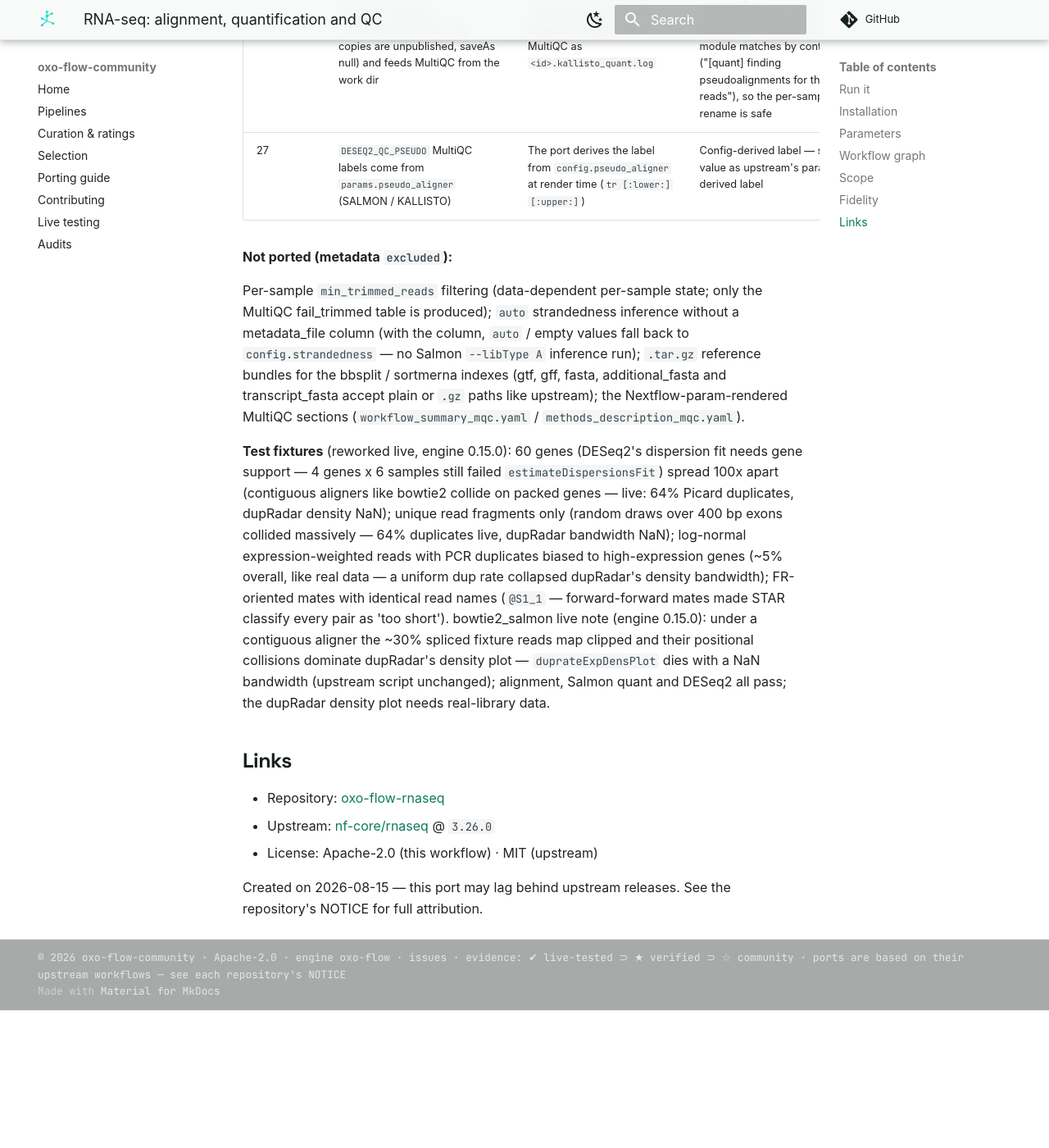
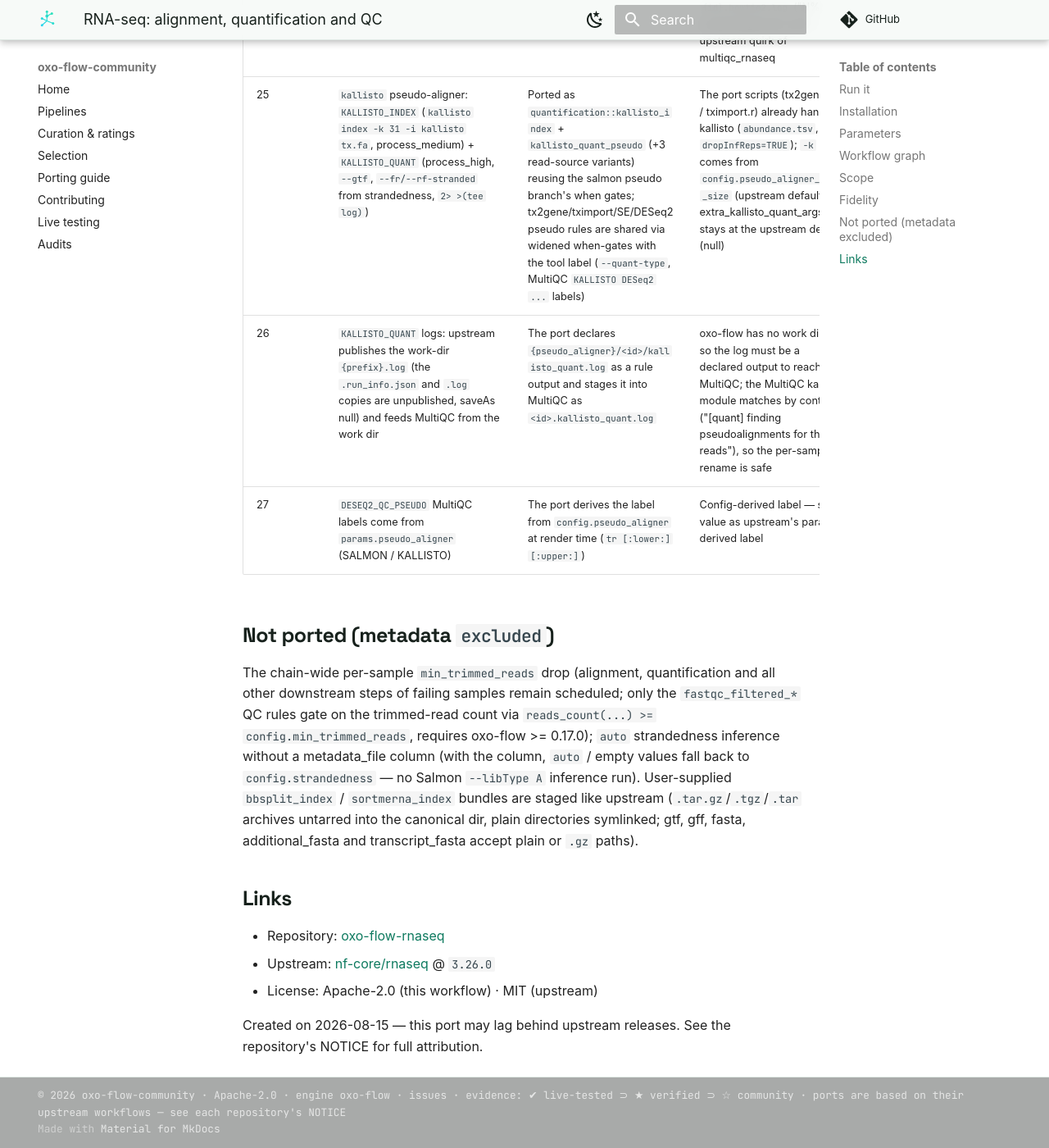
Before and after one commit to oxo-flow-community/oxo-flow-community.github.io, an MkDocs documentation site: the page built from docs/pipelines/oxo-flow-rnaseq.md, in a window 1280 px wide and 1400 px high, scrolled down 25945 px. Shown: the whole window at 82% size. Built offline with MkDocs 1.6.1 and Material for MkDocs 9.7.7, drawn with Linux system fonts in a browser that asks for light colours; comment, search, counter and statistics services are not loaded; before the commit the page ends 27177 px from its top, so only the background shows below that; some of the changed text lies outside the part shown.

Commit message:
census: rnaseq emits workflow_summary/methods_description MultiQC sections (M2-1) (#88)
Ported in oxo-flow-rnaseq#18: paramsSummaryMap + paramsSummaryMultiqc
now render workflow_summary_mqc.yaml / methods_description_mqc.yaml.
Excluded census 50 -> 49; engine floor 0.17.0; fidelity_md re-extracted.

Issue: oxo-flow-community/oxo-flow-community.github.io#74 (M2)

🤖 Generated with [Claude Code](https://claude.com/claude-code)

Co-authored-by: Claude <noreply@anthropic.com>

```diff
--- a/docs/pipelines/oxo-flow-rnaseq.md
+++ b/docs/pipelines/oxo-flow-rnaseq.md
@@ -37,7 +37,7 @@ The default config ships with `test/fixtures/` so the plan previews with no data
 
 ## Installation
 
-**Engine.** oxo-flow >= 0.12.0
+**Engine.** oxo-flow >= 0.17.0
 
 **Toolchain.** conda envs — pinned (envs/*.yaml, versions pinned to the upstream nf-core/rnaseq 3.26.0 module environments; requires conda or mamba)
 
@@ -646,7 +646,6 @@ The default-parameters main path of the source pipeline was ported rule-for-rule
 **Excluded**
 
 - PREPARE_GENOME `.tar.gz` reference bundles — bbsplit / sortmerna index archives; the GTF preprocessing chain itself (CUSTOM_GTFFILTER with the upstream filter_gtf_needed gate, gffread GFF->GTF, additional_fasta transgenes with biotype featurecounts_group_type / gene_type, GENCODE preprocessing, .gz references) is ported as gated prepare_genome::* builder rules with canonical results/reference/ artifacts
-- workflow_summary_mqc.yaml / methods_description_mqc.yaml — Nextflow-param-rendered MultiQC sections
 
 ## Fidelity
 
@@ -661,15 +660,15 @@ Known, documented deviations:
 | # | upstream (3.26.0) | port | reason |
 |---|---|---|---|
 | 1 | Per-sample strandedness from the samplesheet (`auto` supported) | Ported via a `metadata_file` `strandedness` column: `forward` / `reverse` / `unstranded` resolve per sample, empty / `auto` / missing cells fall back to `config.strandedness`, bigWig FW/REV rules prune per sample at plan time | `auto` resolves to the pipeline-level value instead of a Salmon `--libType A` inference run; runs without a `metadata_file` keep the previous single-config behavior |
-| 2 | `PREPARE_GENOME` derives the reference artifacts (gene_bed via EAUTILS_GTF2BED, chrom_sizes via SAMTOOLS_FAIDX, transcript_fasta via RSEM_PREPAREREFERENCE) and builds the branch indexes (STAR / HISAT2 / RSEM / Salmon) | The artifact derivations are ported as `prepare_genome::gene_bed` / `chrom_sizes` / `transcript_fasta` builder rules (empty config key = derive from fasta + gtf like upstream; non-empty key = the user path is symlinked in); the index builders: STAR via the `[[references]]` builder, HISAT2 / RSEM / Salmon / Bowtie2 / Kallisto via when-gated builder rules | The GTF preprocessing chain is ported (CUSTOM_GTFFILTER with the upstream `filter_gtf_needed` gate, gffread GFF→GTF, additional_fasta transgenes, GENCODE preprocessing, `.gz` references — see `modules/prepare_genome.oxoflow`); fasta and gtf remain required inputs; `.tar.gz` index bundles (bbsplit / sortmerna) stay excluded |
+| 2 | `PREPARE_GENOME` derives the reference artifacts (gene_bed via EAUTILS_GTF2BED, chrom_sizes via SAMTOOLS_FAIDX, transcript_fasta via RSEM_PREPAREREFERENCE) and builds the branch indexes (STAR / HISAT2 / RSEM / Salmon) | The artifact derivations are ported as `prepare_genome::gene_bed` / `chrom_sizes` / `transcript_fasta` builder rules (empty config key = derive from fasta + gtf like upstream; non-empty key = the user path is symlinked in); the index builders: STAR via the `[[references]]` builder, HISAT2 / RSEM / Salmon / Bowtie2 / Kallisto via when-gated builder rules | The GTF preprocessing chain is ported (CUSTOM_GTFFILTER with the upstream `filter_gtf_needed` gate, gffread GFF→GTF, additional_fasta transgenes, GENCODE preprocessing, `.gz` references — see `modules/prepare_genome.oxoflow`); fasta and gtf remain required inputs; user-supplied `bbsplit_index` / `sortmerna_index` paths are staged into the canonical dir like upstream `UNTAR_BBSPLIT_INDEX` / `UNTAR_SORTMERNA_INDEX` (`.tar.gz`/`.tgz`/`.tar` archives untarred, directories symlinked) |
 | 3 | Non-default branches: `star_rsem`, `hisat2`, `bowtie2_salmon`, `--with_umi`, `--pseudo_aligner salmon`, `--pseudo_aligner kallisto` | Ported — see rows 16-27 for their deviations | RSEM runs in `--alignments` mode in every RSEM path, exactly like upstream (the nf-core `as_quantification` mode never existed in the rnaseq pipeline) |
 | 4 | SALMON_QUANT (alignment mode) + CUSTOM_TX2GENE + TXIMETA_TXIMPORT + SUMMARIZEDEXPERIMENT_* — the default-path quantification chain | Ported as `quantification::salmon_quant` / `tx2gene` / `tximport` / `summarizedexperiment` | The upstream 4-process chain is mirrored as 4 rules; tx2gene runs on the first sample's quant dir (upstream `.first()`); the SE process runs twice (gene + transcript) inside one rule with the upstream `--assay_names` values |
-| 5 | `min_trimmed_reads` gate drops failing samples from the downstream chain | Only the MultiQC fail_trimmed table is produced | The filter is data-dependent per-sample state (n of trimmed reads), not expressible as a static DAG |
+| 5 | `min_trimmed_reads` gate drops failing samples from the downstream chain | The `fastqc_filtered_*` QC rules gate on the R2 trimmed-read count via `reads_count('{config.out_dir}/trimgalore/{sample}_trimmed_2_val_2.fq.gz') >= config.min_trimmed_reads` (matching the upstream drop filter `>=`); failing samples get their filtered-read QC skipped and the MultiQC fail_trimmed table is still produced | Requires oxo-flow >= 0.17.0. The port gates only the filtered-read QC steps — the upstream chain-wide per-sample drop (alignment, quantification and every other downstream step also excluded for failing samples) is data-dependent channel state and remains not ported; the fail_trimmed TSV keeps the upstream `n <= threshold` listing quirk (a sample exactly at the threshold passes the drop but is still listed) |
 | 6 | `skip_trimming` / `skip_markduplicates` rewire the downstream inputs (QC runs on raw / sorted BAM) | `skip_trimming=true` / `skip_markduplicates=true` break the downstream chain (trimmed reads / markdup BAM are rule inputs) | oxo-flow inputs are static paths; use the defaults |
 | 7 | `save_trimmed` / `save_align_intermeds` control publication; intermediates live in workdir | Trimmed FASTQs and intermediate BAMs are always kept at `results/` paths (they double as run checkpoints) | oxo-flow re-executes from declared outputs |
 | 8 | RSeQC PDFs are published upstream: `*.pdf` outputs of RSEQC_JUNCTIONANNOTATION (`splicing_events_pie.pdf`, `splicing_junction_pie.pdf`), RSEQC_JUNCTIONSATURATION (`junctionSaturation_plot.pdf`), read_duplication and inner_distance — plus two zero-byte touch placeholders (`junction.pdf`, `events.pdf`) | The same PDFs are kept under `junction_annotation/pdf/`, `junction_saturation/pdf/`, `read_duplication/pdf/`, `inner_distance/pdf/` with `<id>.`-prefixed names (e.g. `<id>.junction_events.pdf`); the zero-byte `junction.pdf` / `events.pdf` touch placeholders are not produced | Layout only — the published artifact set is the same; the touch placeholders are upstream artifacts MultiQC ignores |
 | 9 | `BEDTOOLS_GENOMECOV_FW/REV` swap their prefixes between forward and reverse libraries | `genomecov_fw` always emits `<id>.forward` (strand `+`), `genomecov_rev` always `<id>.reverse` (strand `-`) | With pipeline-level strandedness both rules never run together; the published artifact set is identical |
-| 10 | `workflow_summary_mqc.yaml` and `methods_description_mqc.yaml` MultiQC sections (Nextflow-param rendered) | Not generated | Nextflow-specific param rendering |
+| 10 | `workflow_summary_mqc.yaml` and `methods_description_mqc.yaml` MultiQC sections (Nextflow-param rendered) | Generated by `scripts/multiqc_custom_content.py` (`workflow_summary_mqc.yaml`, `methods_description_mqc.yaml`) | `paramsSummaryMap` runs only over params passed as `--config` CLI flags plus hardcoded port options (`strandedness`, `reads_dir`); Core group shows the engine version / command instead of Nextflow runtime info |
 | 11 | Merged-mode software versions are runtime-collated from per-process `versions.yml` | Static `nf_core_rnaseq_software_mqc_versions.yml` pinned to the env versions | Tools are pinned in `envs/*.yaml`; there are no per-process version captures in oxo-flow |
 | 12 | `CUSTOM_MULTIQCCUSTOMBIOTYPE` supports `--max_biotypes` via `ext.args` | Fixed at the upstream default `100` | The upstream pipeline never sets it |
 | 13 | STRINGTIE_STRINGTIE (default path, runs on the markdup BAM with `-G gtf -e`) | Ported as `quantification::stringtie` (`--fr`/`--rf` from strandedness like upstream) | The `<id>.ballgown/` directory is moved into `results/` but is not declared as a rule output (upstream emits it) |
@@ -688,18 +687,19 @@ Known, documented deviations:
 | 26 | `KALLISTO_QUANT` logs: upstream publishes the work-dir `{prefix}.log` (the `.run_info.json` and `.log` copies are unpublished, saveAs null) and feeds MultiQC from the work dir | The port declares `{pseudo_aligner}/<id>/kallisto_quant.log` as a rule output and stages it into MultiQC as `<id>.kallisto_quant.log` | oxo-flow has no work dirs, so the log must be a declared output to reach MultiQC; the MultiQC kallisto module matches by content ("[quant] finding pseudoalignments for the reads"), so the per-sample rename is safe |
 | 27 | `DESEQ2_QC_PSEUDO` MultiQC labels come from `params.pseudo_aligner` (SALMON / KALLISTO) | The port derives the label from `config.pseudo_aligner` at render time (`tr [:lower:] [:upper:]`) | Config-derived label — same value as upstream's param-derived label |
 
-**Not ported (metadata `excluded`):**
+## Not ported (metadata `excluded`)
 
-Per-sample `min_trimmed_reads` filtering (data-dependent per-sample state;
-only the MultiQC fail_trimmed table is produced); `auto` strandedness
-inference without a metadata_file column (with the column, `auto` / empty
-values fall back to `config.strandedness` — no Salmon `--libType A`
-inference run); `.tar.gz` reference bundles for the bbsplit / sortmerna
-indexes (gtf, gff, fasta, additional_fasta and transcript_fasta accept plain
-or `.gz` paths like upstream); the Nextflow-param-rendered MultiQC sections
-(`workflow_summary_mqc.yaml` / `methods_description_mqc.yaml`).
-
-**Test fixtures** (reworked live, engine 0.15.0): 60 genes (DESeq2's dispersion fit needs gene support — 4 genes x 6 samples still failed `estimateDispersionsFit`) spread 100x apart (contiguous aligners like bowtie2 collide on packed genes — live: 64% Picard duplicates, dupRadar density NaN); unique read fragments only (random draws over 400 bp exons collided massively — 64% duplicates live, dupRadar bandwidth NaN); log-normal expression-weighted reads with PCR duplicates biased to high-expression genes (~5% overall, like real data — a uniform dup rate collapsed dupRadar's density bandwidth); FR-oriented mates with identical read names (`@S1_1` — forward-forward mates made STAR classify every pair as 'too short'). bowtie2_salmon live note (engine 0.15.0): under a contiguous aligner the ~30% spliced fixture reads map clipped and their positional collisions dominate dupRadar's density plot — `duprateExpDensPlot` dies with a NaN bandwidth (upstream script unchanged); alignment, Salmon quant and DESeq2 all pass; the dupRadar density plot needs real-library data.
+The chain-wide per-sample `min_trimmed_reads` drop (alignment, quantification
+and all other downstream steps of failing samples remain scheduled; only the
+`fastqc_filtered_*` QC rules gate on the trimmed-read count via
+`reads_count(...) >= config.min_trimmed_reads`, requires oxo-flow >= 0.17.0);
+`auto` strandedness inference without a metadata_file column (with the column,
+`auto` / empty values fall back to `config.strandedness` — no Salmon
+`--libType A` inference run). User-supplied
+`bbsplit_index` / `sortmerna_index` bundles are staged like upstream
+(`.tar.gz`/`.tgz`/`.tar` archives untarred into the canonical dir, plain
+directories symlinked; gtf, gff, fasta, additional_fasta and
+transcript_fasta accept plain or `.gz` paths).
 
 ## Links
 
```
Also changed, not shown: docs/javascripts/pipelines-data.js, 1 other file.
